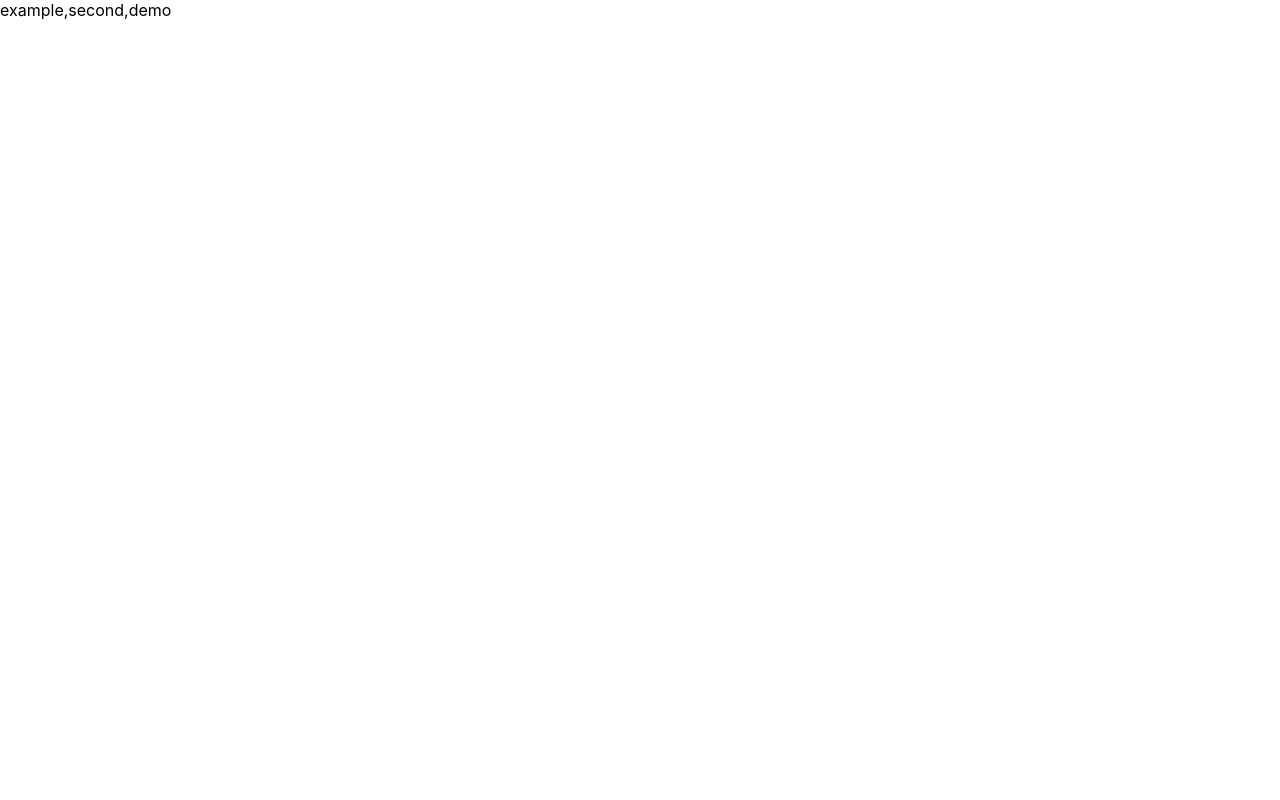
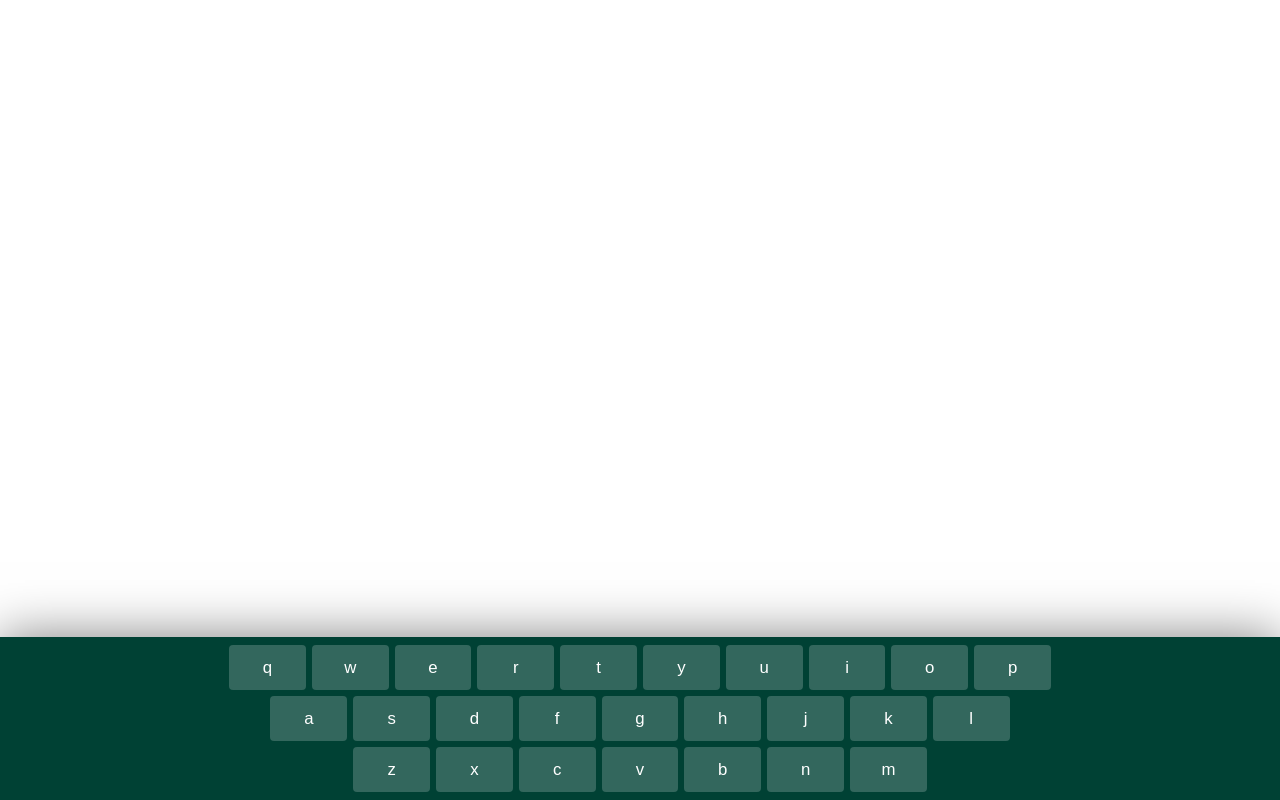
Before and after one commit to saathvikdm/mern-word-racer, a React (Create React App) app: page / in a window 1280 px wide. Built offline with nearby package versions, Linux system fonts and the light colour scheme.

Commit message:
Keyboard component created

```diff
--- a/src/App.js
+++ b/src/App.js
@@ -1,89 +1,13 @@
-import { useState, useEffect } from "react";
-// Usage
-
-const keyPressArray = [];
-let index = 0;
-let letterIndex = 0;
-
-const word = 'Example';
-const wordList = ['example', 'second', 'demo']
+import './components/Keyboard/Keyboard.css'
+import Keyboard from "./components/Keyboard/Keyboard";
 
 function App() {
 
-
-  const [keyPressStack, setKeyPressedStack] = useState([]);
-  const [correct , setCorrect] = useState(false);
-
-  // Call our hook for each key that we'd like to monitor
-
-  const happyPress = useKeyPress(wordList[index][letterIndex], setKeyPressedStack, setCorrect);
-
-  return (
-    <div>
-      <div>{wordList.toString()}</div>
-      <div>
-        {happyPress && "😊"}<br/>
-        {keyPressStack.toString()}
-        {correct && "CORRECT!"}
-      </div>
-    </div>
-  );
-}
-// Hook
-function useKeyPress(targetKey, setKeyPressedStack, setCorrect) {
-  const wordListLength = wordList.length;
-  console.log(wordList[index].length);
-  // State for keeping track of whether key is pressed
-  const [keyPressed, setKeyPressed] = useState(false);
-
-  // If pressed key is our target key then set to true
-  function downHandler({ key }) {
-
-    keyPressArray.push(key);
-    console.log(keyPressArray.join(''));
-    if(keyPressArray.join('') === wordList[index]) {
-      console.log("Point");
-      keyPressArray.length = 0;
-      index === wordListLength - 1 ? index = 0 : index++;
-      console.log('index' + index);
-      // console.log(wordList[index].length);
-    }
-
-    if(keyPressArray.length === wordList[index].length) {
-      keyPressArray.length = 0;
-      index === wordListLength - 1 ? index = 0 : index++;
-      console.log('index' + index);
-      console.log(wordList[index].length);
-      console.log('Wrong word! No point.');
-    }
-
-
-    // if (key === targetKey) {
-    //   keyPressArray.push(key);
-    //   letterIndex++;
-    //   setKeyPressedStack(keyPressArray)
-    //   setKeyPressed(true);
-    //   console.log(keyPressArray.toString());
-    //   // if(keyPressArray.join('') === word) { while(keyPressArray.length) { setKeyPressed(false); keyPressArray.pop()}; setKeyPressedStack([]); index++; console.log(keyPressArray); letterIndex = 0;}
-    // }
-  }
-  // If released key is our target key then set to false
-  const upHandler = ({ key }) => {
-    if (key === targetKey) {
-      setKeyPressed(false);
-    }
-  };
-  // Add event listeners
-  useEffect(() => {
-    window.addEventListener("keydown", downHandler);
-    window.addEventListener("keyup", upHandler);
-    // Remove event listeners on cleanup
-    return () => {
-      window.removeEventListener("keydown", downHandler);
-      window.removeEventListener("keyup", upHandler);
-    };
-  },); // Empty array ensures that effect is only run on mount and unmount
-  return keyPressed;
+    return (
+        <div>
+          <Keyboard/>
+        </div>
+      );
 }
 
 export default App;
--- /dev/null
+++ b/src/components/Keyboard/Keyboard.css
@@ -0,0 +1,89 @@
+.keyboard {
+    position: fixed;
+    left: 0;
+    bottom: 0;
+    width: 100%;
+    padding: 5px 0;
+    background: #004134;
+    box-shadow: 0 0 50px rgba(0, 0, 0, 0.5);
+    user-select: none;
+    transition: bottom 0.4s;
+}
+
+.keyboard--hidden {
+    bottom: -100%;
+}
+
+.keyboard__keys {
+    text-align: center;
+}
+
+.keyboard__key {
+    height: 45px;
+    width: 6%;
+    max-width: 90px;
+    margin: 3px;
+    border-radius: 4px;
+    border: none;
+    background: rgba(255, 255, 255, 0.2);
+    color: #ffffff;
+    font-size: 1.05rem;
+    outline: none;
+    cursor: pointer;
+    display: inline-flex;
+    align-items: center;
+    justify-content: center;
+    vertical-align: top;
+    padding: 0;
+    -webkit-tap-highlight-color: transparent;
+    position: relative;
+}
+
+.keyboard__key:active {
+    background: rgba(255, 255, 255, 0.12);
+}
+
+.keyboard__key--wide {
+    width: 12%;
+}
+
+.keyboard__key--extra-wide {
+    width: 36%;
+    max-width: 500px;
+}
+
+.keyboard__key--activatable::after {
+    content: '';
+    top: 10px;
+    right: 10px;
+    position: absolute;
+    width: 8px;
+    height: 8px;
+    background: rgba(0, 0, 0, 0.4);
+    border-radius: 50%;
+}
+
+.keyboard__key--active::after {
+    background: #08ff00;
+}
+
+.keyboard__key--dark {
+    background: rgba(0, 0, 0, 0.25);
+}
+
+.keyboard__key--z {
+    margin-left: 1em;
+}
+
+.keyboard__key--m {
+    margin-right: 1em;
+}
+
+.keyboard__row {
+    margin-left: 1em;
+    margin-right: 1em;
+}
+
+.keyboard__key--press {
+    height: 60px;
+}
--- /dev/null
+++ b/src/components/Keyboard/Keyboard.jsx
@@ -0,0 +1,14 @@
+import './Keyboard.css'
+import KeyboardLayout from "./KeyboardLayout";
+
+const Keyboard = (props) => {
+
+
+    return (
+        <div className="keyboard">
+            <KeyboardLayout />
+        </div>
+    );
+}
+
+export default Keyboard;
--- /dev/null
+++ b/src/components/Keyboard/KeyboardKey.jsx
@@ -0,0 +1,36 @@
+import { useState, useEffect } from 'react'
+
+const KeyboardKey = (props) => {
+
+    const letter = props.data;
+
+    const [active, setActive] = useState(false);
+
+
+    function useKeyPress() {
+        function upHandler({ key }) {
+            if (key === letter) {
+                setActive(false);
+            }
+        }
+
+        function downHandler({ key }) {
+            if (key === letter) {
+                setActive(true);
+            }
+        }
+
+        useEffect(() => {
+            window.addEventListener("keydown", downHandler);
+            window.addEventListener("keyup", upHandler);
+        }, []);
+    }
+
+    useKeyPress();
+
+    return (
+        <button type="button" className={`keyboard__key ${active ? 'keyboard__key--press' : ''}`} >{letter}</button>
+    )
+}
+
+export default KeyboardKey
--- /dev/null
+++ b/src/components/Keyboard/KeyboardLayout.jsx
@@ -0,0 +1,22 @@
+import React from 'react'
+import KeyboardKey from './KeyboardKey';
+
+export default function KeyboardLayout() {
+    const row_qwerty = [
+        "q", "w", "e", "r", "t", "y", "u", "i", "o", "p",
+    ];
+
+    const row_asdf = [
+        "a", "s", "d", "f", "g", "h", "j", "k", "l",
+    ]
+
+    const row_zxcv = ["z", "x", "c", "v", "b", "n", "m",]
+
+    return (
+        <div className="keyboard__keys">
+            {row_qwerty.map((key, index) => <KeyboardKey data={key} key={index} />)}
+            <div>{row_asdf.map((key, index) => <KeyboardKey data={key} key={index} />)}</div>
+            {row_zxcv.map((key, index) => <KeyboardKey data={key} key={index} />)}
+        </div>
+    )
+}
--- a/src/index.js
+++ b/src/index.js
@@ -2,7 +2,6 @@ import React from 'react';
 import ReactDOM from 'react-dom';
 import './index.css';
 import App from './App';
-import reportWebVitals from './reportWebVitals';
 
 ReactDOM.render(
   <React.StrictMode>
@@ -10,8 +9,3 @@ ReactDOM.render(
   </React.StrictMode>,
   document.getElementById('root')
 );
-
-// If you want to start measuring performance in your app, pass a function
-// to log results (for example: reportWebVitals(console.log))
-// or send to an analytics endpoint. Learn more: https://bit.ly/CRA-vitals
-reportWebVitals();
--- a/src/reportWebVitals.js
+++ /dev/null
@@ -1,13 +0,0 @@
-const reportWebVitals = onPerfEntry => {
-  if (onPerfEntry && onPerfEntry instanceof Function) {
-    import('web-vitals').then(({ getCLS, getFID, getFCP, getLCP, getTTFB }) => {
-      getCLS(onPerfEntry);
-      getFID(onPerfEntry);
-      getFCP(onPerfEntry);
-      getLCP(onPerfEntry);
-      getTTFB(onPerfEntry);
-    });
-  }
-};
-
-export default reportWebVitals;
```
Also changed, not shown: src/_App.js (added, +86 -0 lines), src/setupTests.js (deleted, +0 -5 lines), src/logo.svg (deleted).
